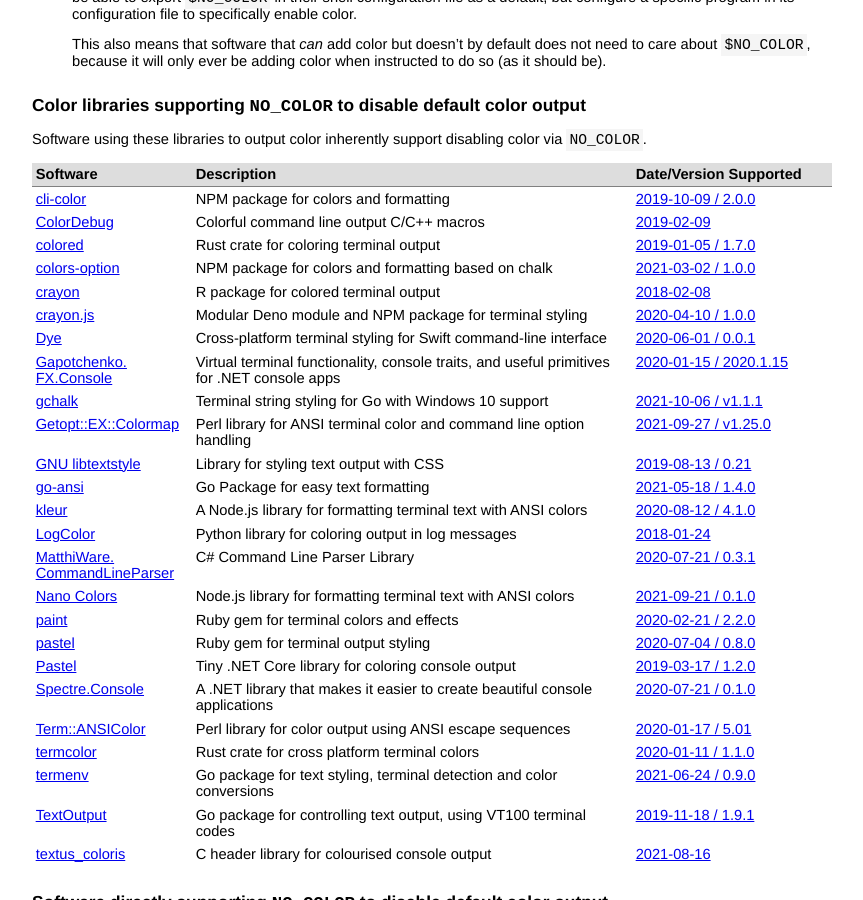
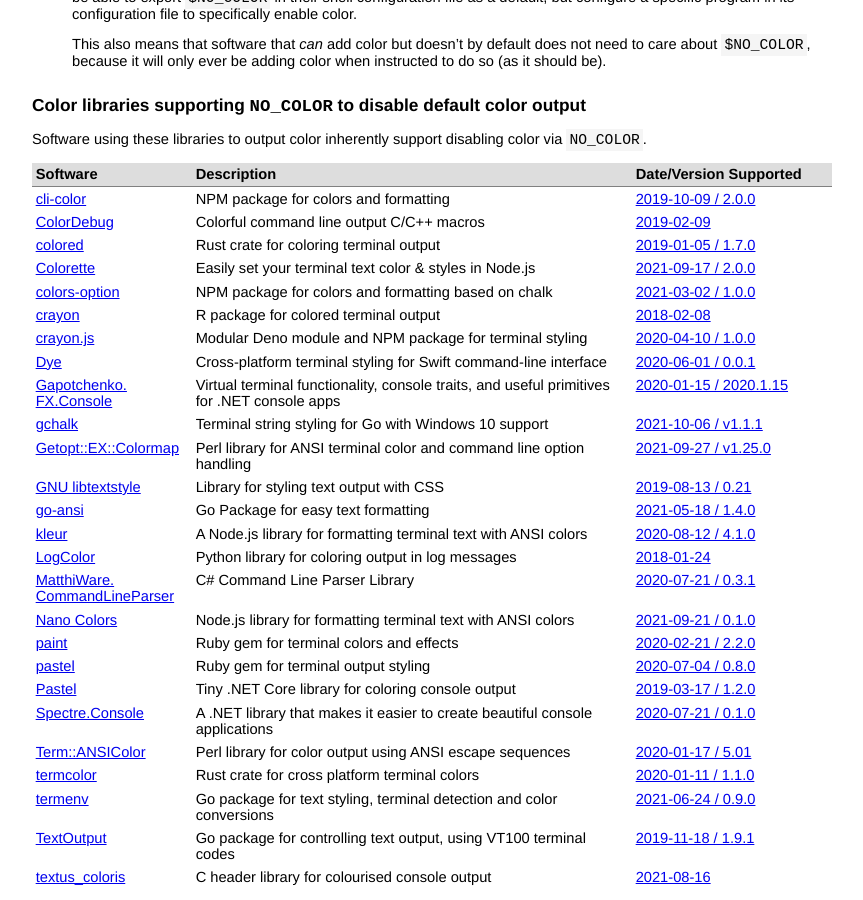
Before and after one commit to jcs/no_color, a Jekyll site: the page built from index.md, in a window 1280 px wide and 900 px high, scrolled down 621 px. Shown: the whole window, without its empty margins (208-1071 px from the left). Built offline with Jekyll 4.4.1, drawn with Linux system fonts in a browser that asks for light colours; our own code applies the rules of GitHub Pages for plain Markdown files.

Commit message:
Add Colorette to color libraries (#143)

```diff
--- a/index.md
+++ b/index.md
@@ -68,6 +68,7 @@ color via `NO_COLOR`.
 | [cli-color](https://github.com/medikoo/cli-color) | NPM package for colors and formatting | [2019-10-09 / 2.0.0](https://github.com/medikoo/cli-color/releases/tag/v2.0.0) |
 | [ColorDebug](https://github.com/roboticslab-uc3m/color-debug) | Colorful command line output C/C++ macros | [2019-02-09](https://github.com/roboticslab-uc3m/color-debug/commit/2e2a5bf5a202228985612008967fb63ba8be53d8) |
 | [colored](https://github.com/mackwic/colored) | Rust crate for coloring terminal output | [2019-01-05 / 1.7.0](https://github.com/mackwic/colored/blob/master/CHANGELOG.md#170-january-2019) |
+| [Colorette](https://github.com/jorgebucaran/colorette) | Easily set your terminal text color & styles in Node.js | [2021-09-17 / 2.0.0](https://github.com/jorgebucaran/colorette/releases/tag/2.0.0) |
 | [colors-option](https://github.com/ehmicky/colors-option) | NPM package for colors and formatting based on chalk | [2021-03-02 / 1.0.0](https://github.com/ehmicky/colors-option/blob/master/CHANGELOG.md#100) |
 | [crayon](https://github.com/r-lib/crayon) | R package for colored terminal output | [2018-02-08](https://github.com/r-lib/crayon/commit/700800135d04408bf1c99426b3fec9a4073b8a97) |
 | [crayon.js](https://github.com/crayon-js/crayon) | Modular Deno module and NPM package for terminal styling | [2020-04-10 / 1.0.0](https://github.com/crayon-js/crayon/commit/c7f8b1c4a1acecd93592bd330c04da70c0dc7051) |
```
